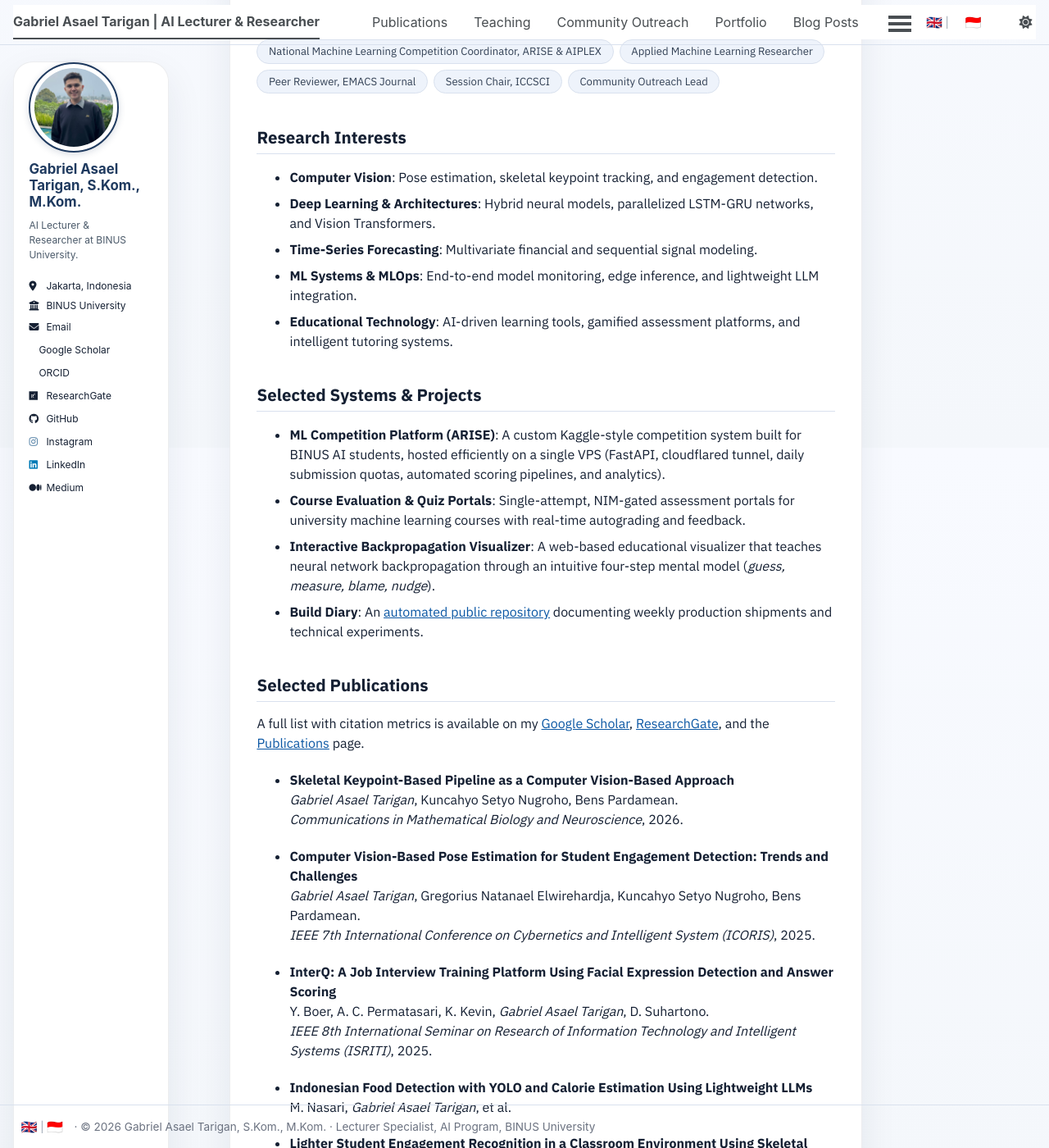
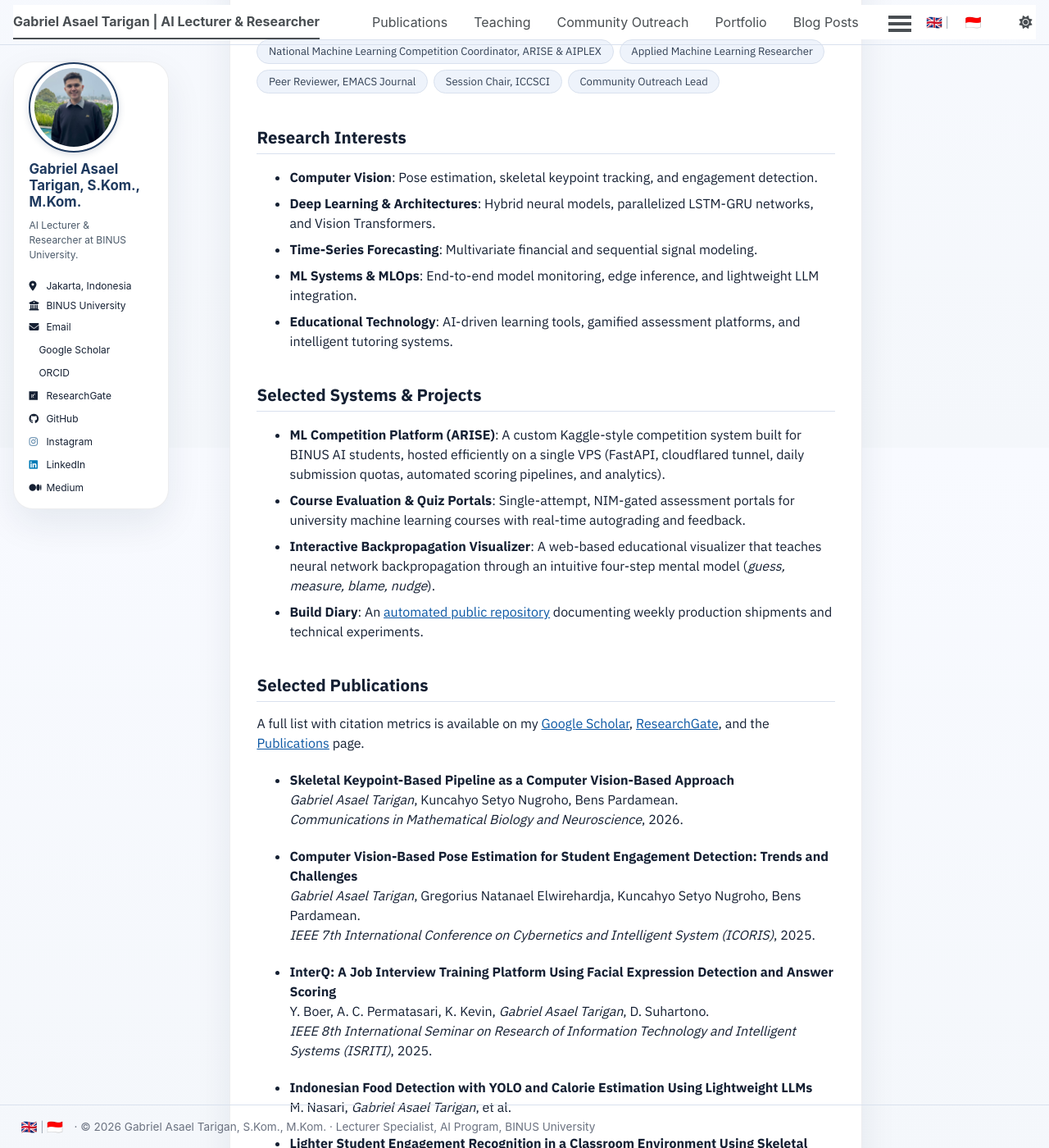
Before and after one commit to asaeltarigan/asaeltarigan.github.io, a Jekyll site: the page built from _pages/about.md, in a window 1280 px wide and 1400 px high, scrolled down 354 px. Shown: the whole window at 82% size. Built offline with Jekyll 4.4.1, drawn with Linux system fonts in a browser that asks for light colours; a style sheet for code colours, icons or effects is not loaded.

Commit message:
Sidebar: height auto so the card hugs its content (no dead space / no clipping)

```diff
--- a/_includes/head.html
+++ b/_includes/head.html
@@ -94,4 +94,4 @@
 <link rel="preconnect" href="https://fonts.gstatic.com" crossorigin>
 <link href="https://fonts.googleapis.com/css2?family=IBM+Plex+Sans:wght@400;500;600;700&display=swap" rel="stylesheet">
 <link rel="stylesheet" href="{{ base_path }}/assets/css/main.css">
-<link rel="stylesheet" href="{{ base_path }}/assets/css/custom.css?v=36">
+<link rel="stylesheet" href="{{ base_path }}/assets/css/custom.css?v=37">
--- a/assets/css/custom.css
+++ b/assets/css/custom.css
@@ -505,6 +505,7 @@ a:hover, a:focus { color: var(--ds-accent-strong); }
   border-radius: var(--ds-radius);
   box-shadow: var(--ds-shadow);
   padding: 1.15rem 1.15rem 0.5rem;
+  height: auto;                /* theme forces 100vh -> dead space under the links */
 }
 
 /* Masthead + footer ride the gradient instead of painting white */
```
